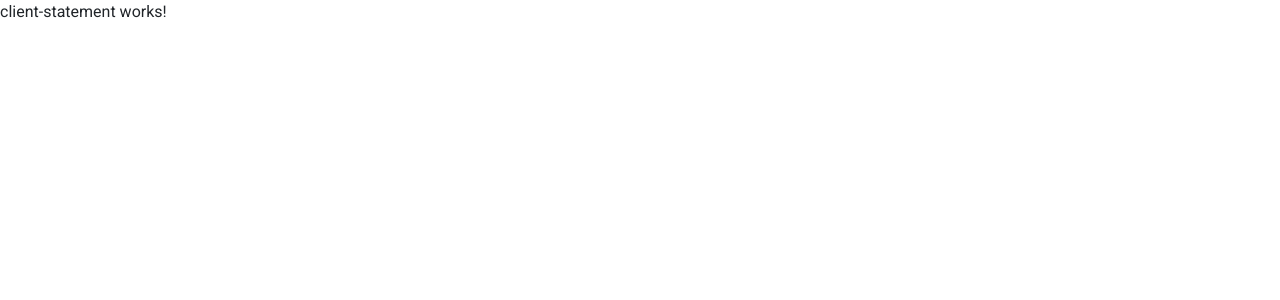
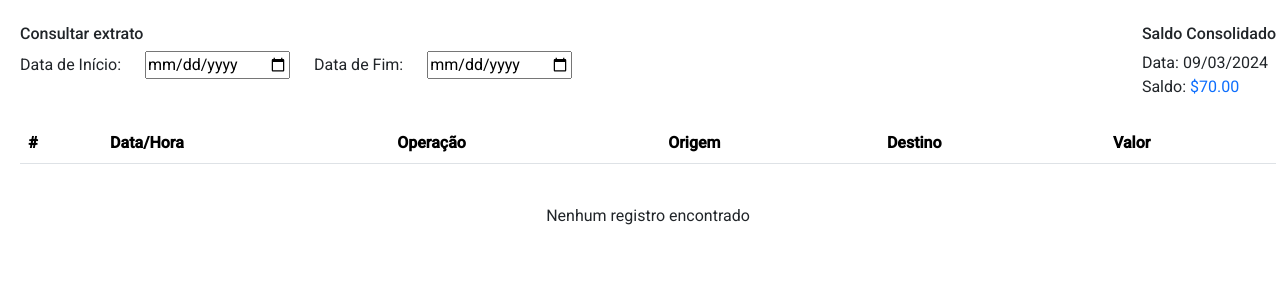
Before and after one commit to evertondsvieira/bantads-internet-banking, an Angular app in the folder bantads-frontend/: page /statement in a window 1280 px wide. Shown: the top 300 px of the page. Built offline with nearby package versions, Linux system fonts and the light colour scheme.

Commit message:
:sparkles: feat: criado página de consulta de extrato

```diff
--- a/bantads-frontend/src/app/pages/client/client-statement/client-statement.component.html
+++ b/bantads-frontend/src/app/pages/client/client-statement/client-statement.component.html
@@ -1 +1,49 @@
-<p>client-statement works!</p>
+<div class="container-fluid my-4 mx-2">
+  <div class="d-flex flex-column gap-4">
+    <div class="d-flex align-items-start justify-content-between">
+      <div>
+        <h6>Consultar extrato</h6>
+        <form class="d-flex align-items-center gap-4">
+          <label for="start">Data de Início:</label>
+          <input type="date" id="start" name="start" [(ngModel)]="start">
+
+          <label for="end">Data de Fim:</label>
+          <input type="date" id="end" name="end" [(ngModel)]="end">
+        </form>
+      </div>
+
+      <div class="d-flex flex-column align-items-start justify-content-center">
+        <h6>Saldo Consolidado</h6>
+        <p>Data: {{ currentDate | date: 'dd/MM/yyyy' }}</p>
+        <p>Saldo: <span [ngClass]="{'text-danger': getBalance() < 0, 'text-primary': getBalance() >= 0}">{{ getBalance() | currency }}</span></p>
+      </div>
+    </div>
+
+    <table class="table table-striped">
+      <thead class="container">
+        <tr>
+          <th scope="col">#</th>
+          <th scope="col">Data/Hora</th>
+          <th scope="col">Operação</th>
+          <th scope="col">Origem</th>
+          <th scope="col">Destino</th>
+          <th scope="col">Valor</th>
+        </tr>
+      </thead>
+      <tbody>
+        <tr *ngFor="let statement of filterStatements(start, end)">
+          <th scope="row">{{ statement.id }}</th>
+          <td>{{ statement.timestamp | date: 'dd/MM/yyyy HH:mm:ss' }}</td>
+          <td>{{ statement.operation }}</td>
+          <td>{{ statement.origin }}</td>
+          <td>{{ statement.destiny !== '' ? statement.destiny : statement.origin }}</td>
+          <td [ngClass]="{'text-danger': statement.value < 0, 'text-primary': statement.value >= 0}">{{ statement.value | currency }}</td>
+        </tr>
+      </tbody>
+    </table>
+
+    <div *ngIf="filterStatements(start, end).length === 0" class="d-flex align-items-center justify-content-center">
+      <p>Nenhum registro encontrado</p>
+    </div>
+  </div>
+</div>
--- a/bantads-frontend/src/app/pages/client/client-statement/client-statement.component.ts
+++ b/bantads-frontend/src/app/pages/client/client-statement/client-statement.component.ts
@@ -6,5 +6,35 @@ import { Component } from '@angular/core';
   styleUrl: './client-statement.component.css'
 })
 export class ClientStatementComponent {
+  currentDate: Date = new Date()
+  initialValue = 0
+  start: string = ''
+  end: string = ''
 
+
+  statements = [
+    { id: 1, timestamp: '2024-03-11T10:30:45', operation: 'Transferência', origin: 'Cliente A', destiny: 'Cliente B', value: -100.00 },
+    { id: 2, timestamp: '2024-03-12T11:45:30', operation: 'Depósito', origin: 'Cliente A', destiny: '', value: 150.00 },
+    { id: 3, timestamp: '2024-03-13T15:20:10', operation: 'Saque', origin: 'Cliente A', destiny: '', value: -30.00 },
+    { id: 4, timestamp: '2024-03-14T14:05:55', operation: 'Depósito', origin: 'Cliente A', destiny: '', value: 50.00 },
+  ]
+
+  getBalance(): number {
+    return this.statements.reduce(
+      (acc, current) => acc + current.value,
+      this.initialValue
+    )
+  }
+
+  filterStatements(start: string, end: string): any[] {
+    const filteredStatements = this.statements.filter(statement => {
+      const statementDate = new Date(statement.timestamp)
+      const startDateObj = new Date(start)
+      const endDateObj = new Date(end)
+      return statementDate >= startDateObj && statementDate <= endDateObj
+    })
+    console.log({ start, end })
+
+    return filteredStatements
+  }
 }
```
